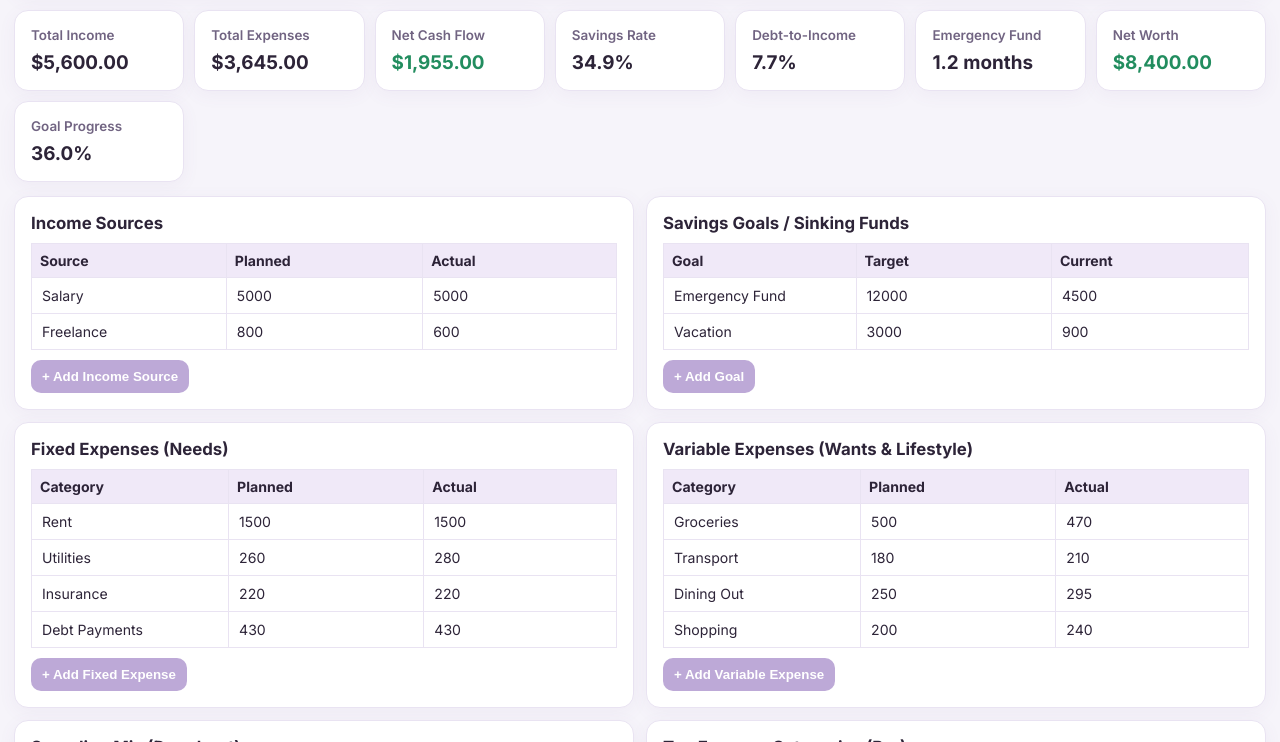
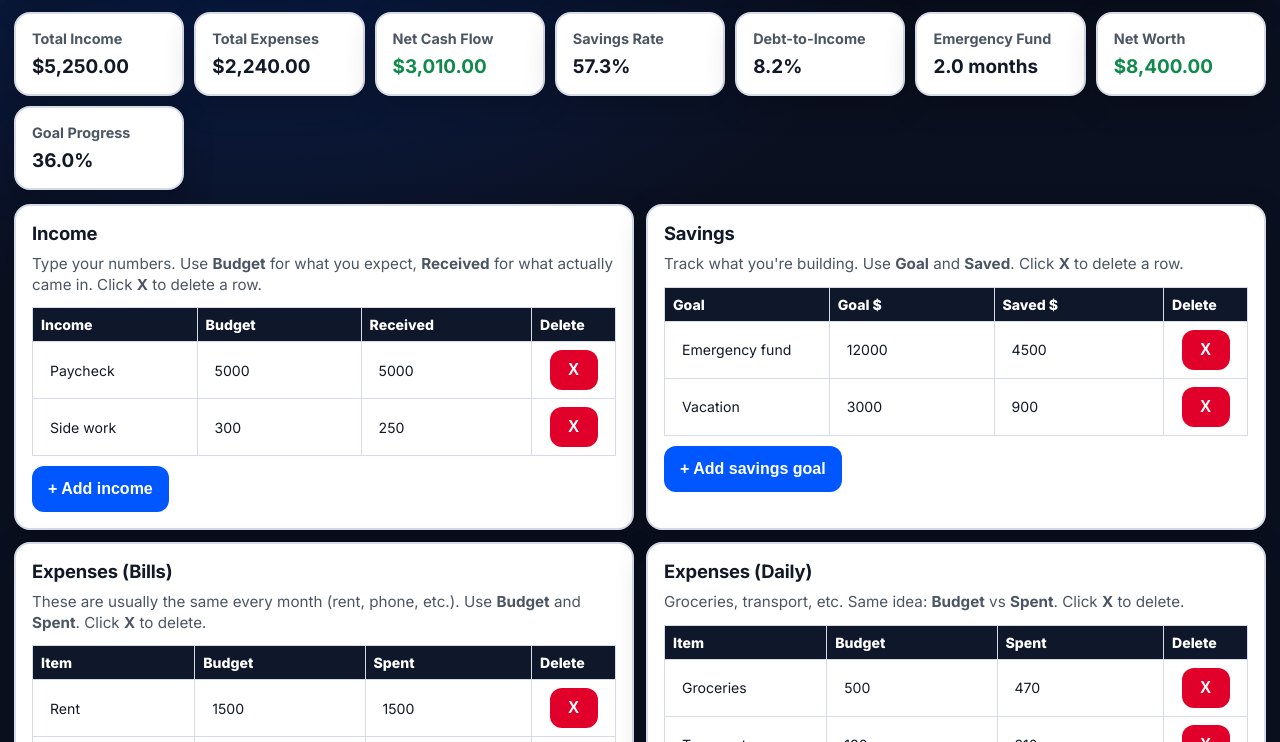
Before and after one commit to OrrForeshop/finance-dashboard, a website: page index.html in a window 1280 px wide. Shown: the part 122-864 px from the top of the page. Drawn offline with nearby package versions, Linux system fonts and the light colour scheme.

Commit message:
Simplify tables, add row delete buttons, and add sample expenses

```diff
--- a/app.js
+++ b/app.js
@@ -1,23 +1,20 @@
 const seed = {
   income: [
-    { source: 'Salary', planned: 5000, actual: 5000 },
-    { source: 'Freelance', planned: 800, actual: 600 },
+    { source: 'Paycheck', planned: 5000, actual: 5000 },
+    { source: 'Side work', planned: 300, actual: 250 },
   ],
   savings: [
-    { goal: 'Emergency Fund', target: 12000, current: 4500 },
+    { goal: 'Emergency fund', target: 12000, current: 4500 },
     { goal: 'Vacation', target: 3000, current: 900 },
   ],
+  // Prefilled with 4 obvious examples (requested): Rent, Groceries, Phone Bill, Transport
   fixed: [
     { category: 'Rent', planned: 1500, actual: 1500 },
-    { category: 'Utilities', planned: 260, actual: 280 },
-    { category: 'Insurance', planned: 220, actual: 220 },
-    { category: 'Debt Payments', planned: 430, actual: 430 },
+    { category: 'Phone Bill', planned: 60, actual: 60 },
   ],
   variable: [
     { category: 'Groceries', planned: 500, actual: 470 },
     { category: 'Transport', planned: 180, actual: 210 },
-    { category: 'Dining Out', planned: 250, actual: 295 },
-    { category: 'Shopping', planned: 200, actual: 240 },
   ],
   debt: [
     { debt: 'Credit Card', balance: 2500, payment: 180, apr: 19 },
@@ -43,23 +40,49 @@ function n(v) {
 function money(v) { return `$${n(v).toLocaleString(undefined, {minimumFractionDigits: 2, maximumFractionDigits: 2})}`; }
 function pct(v) { return `${n(v).toFixed(1)}%`; }
 
-function renderTable(tableId, rows, fields) {
+function renderTable(tableId, rows, fields, opts = {}) {
   const tbody = document.querySelector(`#${tableId} tbody`);
   tbody.innerHTML = '';
+
   rows.forEach((row, i) => {
     const tr = document.createElement('tr');
+
     fields.forEach((f) => {
       const td = document.createElement('td');
       const input = document.createElement('input');
       input.value = row[f.key] ?? '';
       input.type = f.type || 'text';
+      input.inputMode = f.type === 'number' ? 'decimal' : 'text';
+
       input.addEventListener('input', (e) => {
         row[f.key] = f.type === 'number' ? n(e.target.value) : e.target.value;
         recalc();
       });
+
       td.appendChild(input);
       tr.appendChild(td);
     });
+
+    if (opts.deletable) {
+      const td = document.createElement('td');
+      td.className = 'td-action';
+
+      const del = document.createElement('button');
+      del.type = 'button';
+      del.className = 'btn-danger btn-icon';
+      del.textContent = 'X';
+      del.title = 'Delete row';
+      del.setAttribute('aria-label', 'Delete row');
+      del.addEventListener('click', (e) => {
+        e.preventDefault();
+        rows.splice(i, 1);
+        renderAll();
+      });
+
+      td.appendChild(del);
+      tr.appendChild(td);
+    }
+
     tbody.appendChild(tr);
   });
 }
@@ -190,16 +213,22 @@ function recalc() {
 function renderAll() {
   renderTable('incomeTable', seed.income, [
     { key: 'source' }, { key: 'planned', type: 'number' }, { key: 'actual', type: 'number' }
-  ]);
+  ], { deletable: true });
+
   renderTable('savingsTable', seed.savings, [
     { key: 'goal' }, { key: 'target', type: 'number' }, { key: 'current', type: 'number' }
-  ]);
+  ], { deletable: true });
+
+  // Expenses tables (both are expenses) — deletable rows
   renderTable('fixedTable', seed.fixed, [
     { key: 'category' }, { key: 'planned', type: 'number' }, { key: 'actual', type: 'number' }
-  ]);
+  ], { deletable: true });
+
   renderTable('variableTable', seed.variable, [
     { key: 'category' }, { key: 'planned', type: 'number' }, { key: 'actual', type: 'number' }
-  ]);
+  ], { deletable: true });
+
+  // Other tables unchanged
   renderTable('debtTable', seed.debt, [
     { key: 'debt' }, { key: 'balance', type: 'number' }, { key: 'payment', type: 'number' }, { key: 'apr', type: 'number' }
   ]);
--- a/index.html
+++ b/index.html
@@ -35,39 +35,43 @@
 
     <section class="grid-2">
       <div class="card">
-        <h2>Income Sources</h2>
+        <h2>Income</h2>
+        <p class="help">Type your numbers. Use <b>Budget</b> for what you expect, <b>Received</b> for what actually came in. Click <b>X</b> to delete a row.</p>
         <table id="incomeTable" class="editable-table">
-          <thead><tr><th>Source</th><th>Planned</th><th>Actual</th></tr></thead>
+          <thead><tr><th>Income</th><th>Budget</th><th>Received</th><th class="th-action">Delete</th></tr></thead>
           <tbody></tbody>
         </table>
-        <button type="button" data-add="income">+ Add Income Source</button>
+        <button type="button" data-add="income" class="btn-primary">+ Add income</button>
       </div>
       <div class="card">
-        <h2>Savings Goals / Sinking Funds</h2>
+        <h2>Savings</h2>
+        <p class="help">Track what you're building. Use <b>Goal</b> and <b>Saved</b>. Click <b>X</b> to delete a row.</p>
         <table id="savingsTable" class="editable-table">
-          <thead><tr><th>Goal</th><th>Target</th><th>Current</th></tr></thead>
+          <thead><tr><th>Goal</th><th>Goal $</th><th>Saved $</th><th class="th-action">Delete</th></tr></thead>
           <tbody></tbody>
         </table>
-        <button type="button" data-add="savings">+ Add Goal</button>
+        <button type="button" data-add="savings" class="btn-primary">+ Add savings goal</button>
       </div>
     </section>
 
     <section class="grid-2">
       <div class="card">
-        <h2>Fixed Expenses (Needs)</h2>
+        <h2>Expenses (Bills)</h2>
+        <p class="help">These are usually the same every month (rent, phone, etc.). Use <b>Budget</b> and <b>Spent</b>. Click <b>X</b> to delete.</p>
         <table id="fixedTable" class="editable-table">
-          <thead><tr><th>Category</th><th>Planned</th><th>Actual</th></tr></thead>
+          <thead><tr><th>Item</th><th>Budget</th><th>Spent</th><th class="th-action">Delete</th></tr></thead>
           <tbody></tbody>
         </table>
-        <button type="button" data-add="fixed">+ Add Fixed Expense</button>
+        <button type="button" data-add="fixed" class="btn-primary">+ Add bill</button>
       </div>
       <div class="card">
-        <h2>Variable Expenses (Wants & Lifestyle)</h2>
+        <h2>Expenses (Daily)</h2>
+        <p class="help">Groceries, transport, etc. Same idea: <b>Budget</b> vs <b>Spent</b>. Click <b>X</b> to delete.</p>
         <table id="variableTable" class="editable-table">
-          <thead><tr><th>Category</th><th>Planned</th><th>Actual</th></tr></thead>
+          <thead><tr><th>Item</th><th>Budget</th><th>Spent</th><th class="th-action">Delete</th></tr></thead>
           <tbody></tbody>
         </table>
-        <button type="button" data-add="variable">+ Add Variable Expense</button>
+        <button type="button" data-add="variable" class="btn-primary">+ Add expense</button>
       </div>
     </section>
 
--- a/styles.css
+++ b/styles.css
@@ -1,34 +1,43 @@
 :root {
-  --bg: #f6f4fa;
+  /* High-contrast, simple palette */
+  --bg: #0b1020;
   --card: #ffffff;
-  --line: #e9e3f2;
-  --primary: #bda9d7;
-  --primary-dark: #9f87c2;
-  --text: #2d2438;
-  --muted: #716482;
-  --good: #228d5f;
-  --bad: #b23f5f;
+  --line: #d7dbe7;
+  --primary: #0057ff;
+  --primary-dark: #003bb5;
+  --danger: #e0002a;
+  --danger-dark: #b80022;
+  --text: #111827;
+  --muted: #4b5563;
+  --good: #0f8a4b;
+  --bad: #c81e3a;
 }
 * { box-sizing: border-box; }
 body {
   margin: 0;
   font-family: Inter, system-ui, -apple-system, Segoe UI, Roboto, sans-serif;
-  background: var(--bg);
+  background: radial-gradient(1200px 800px at 20% 0%, rgba(0,87,255,.22), transparent 55%), var(--bg);
   color: var(--text);
   overflow-anchor: none;
 }
 .app { max-width: 1300px; margin: 24px auto; padding: 0 14px; }
 .card {
   background: var(--card);
-  border: 1px solid var(--line);
-  border-radius: 14px;
-  box-shadow: 0 4px 18px rgba(122, 92, 160, 0.06);
+  border: 2px solid var(--line);
+  border-radius: 16px;
+  box-shadow: 0 10px 30px rgba(0, 0, 0, 0.22);
   padding: 16px;
 }
+.help {
+  margin: 6px 0 12px;
+  color: var(--muted);
+  font-size: 0.95rem;
+  line-height: 1.35;
+}
 .topbar { display: flex; justify-content: space-between; align-items: end; gap: 12px; margin-bottom: 14px; }
-h1 { margin: 0; font-size: 1.6rem; }
-h2 { margin: 0 0 10px; font-size: 1.05rem; }
-h3 { margin: 0; font-size: .84rem; color: var(--muted); font-weight: 600; }
+h1 { margin: 0; font-size: 1.75rem; letter-spacing: -0.02em; }
+h2 { margin: 0 0 10px; font-size: 1.15rem; letter-spacing: -0.01em; }
+h3 { margin: 0; font-size: .9rem; color: var(--muted); font-weight: 700; }
 p { margin: 6px 0 0; color: var(--muted); }
 .month-picker { display: grid; gap: 5px; }
 input[type="month"] {
@@ -53,21 +62,50 @@ input[type="month"] {
   padding: 8px;
   font-size: .88rem;
 }
-.editable-table th { background: #f0e9f8; text-align: left; }
+.editable-table th { background: #0f172a; color: #fff; text-align: left; font-weight: 800; }
 .editable-table input {
-  width: 100%; border: none; outline: none; background: transparent; font: inherit; color: inherit;
+  width: 100%;
+  border: 1px solid transparent;
+  outline: none;
+  background: transparent;
+  font: inherit;
+  color: inherit;
+  padding: 6px 8px;
+  border-radius: 10px;
 }
+.editable-table input:focus {
+  border-color: rgba(0,87,255,.55);
+  box-shadow: 0 0 0 3px rgba(0,87,255,.18);
+}
+
+.th-action, .td-action { width: 84px; text-align: center; }
+
 button {
   margin-top: 10px;
-  border: 1px solid transparent;
-  border-radius: 10px;
-  padding: 8px 10px;
+  border: 2px solid transparent;
+  border-radius: 12px;
+  padding: 12px 14px;
   background: var(--primary);
   color: #fff;
-  font-weight: 600;
+  font-weight: 800;
+  font-size: 1rem;
   cursor: pointer;
 }
 button:hover { background: var(--primary-dark); }
+button:active { transform: translateY(1px); }
+
+.btn-primary { background: var(--primary); }
+
+.btn-danger { background: var(--danger); }
+.btn-danger:hover { background: var(--danger-dark); }
+
+.btn-icon {
+  margin-top: 0;
+  padding: 10px 12px;
+  min-width: 48px;
+  border-radius: 12px;
+  line-height: 1;
+}
 .chart-card {
   height: 340px;
   display: flex;
```
